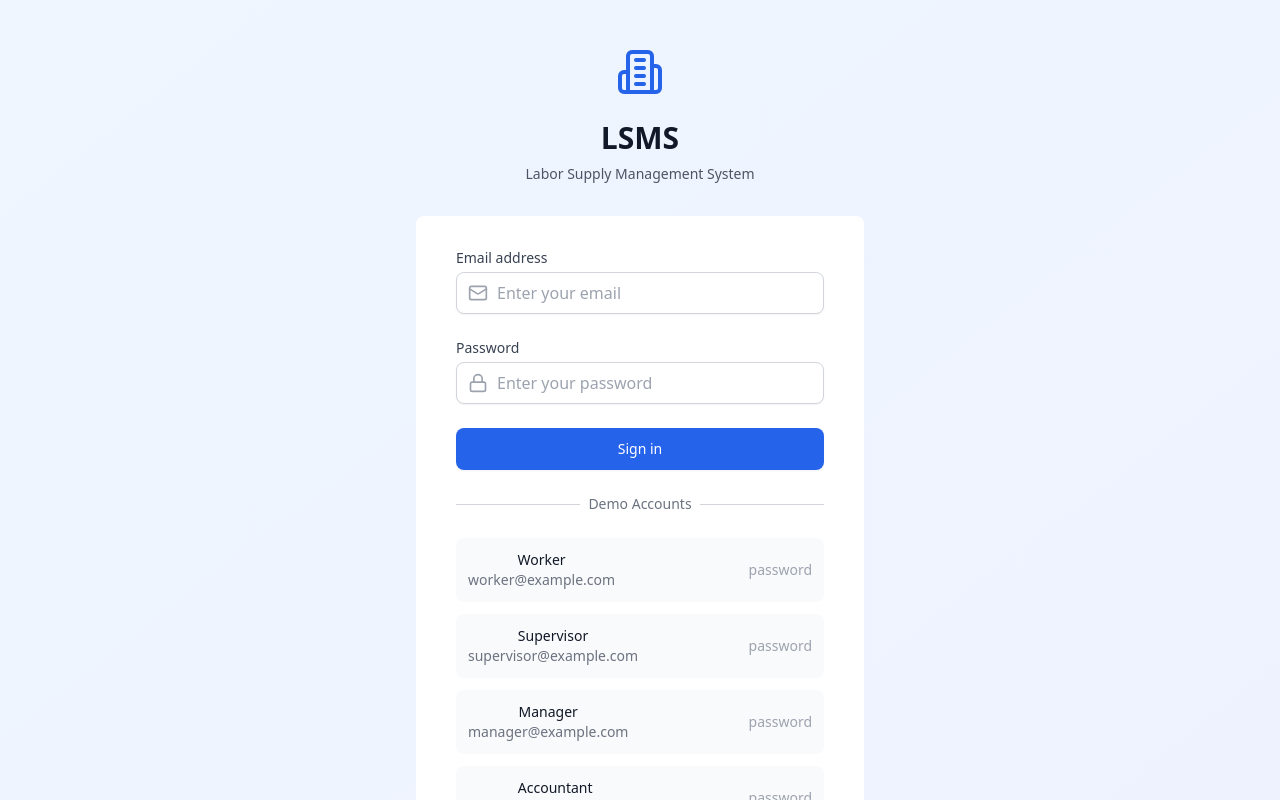
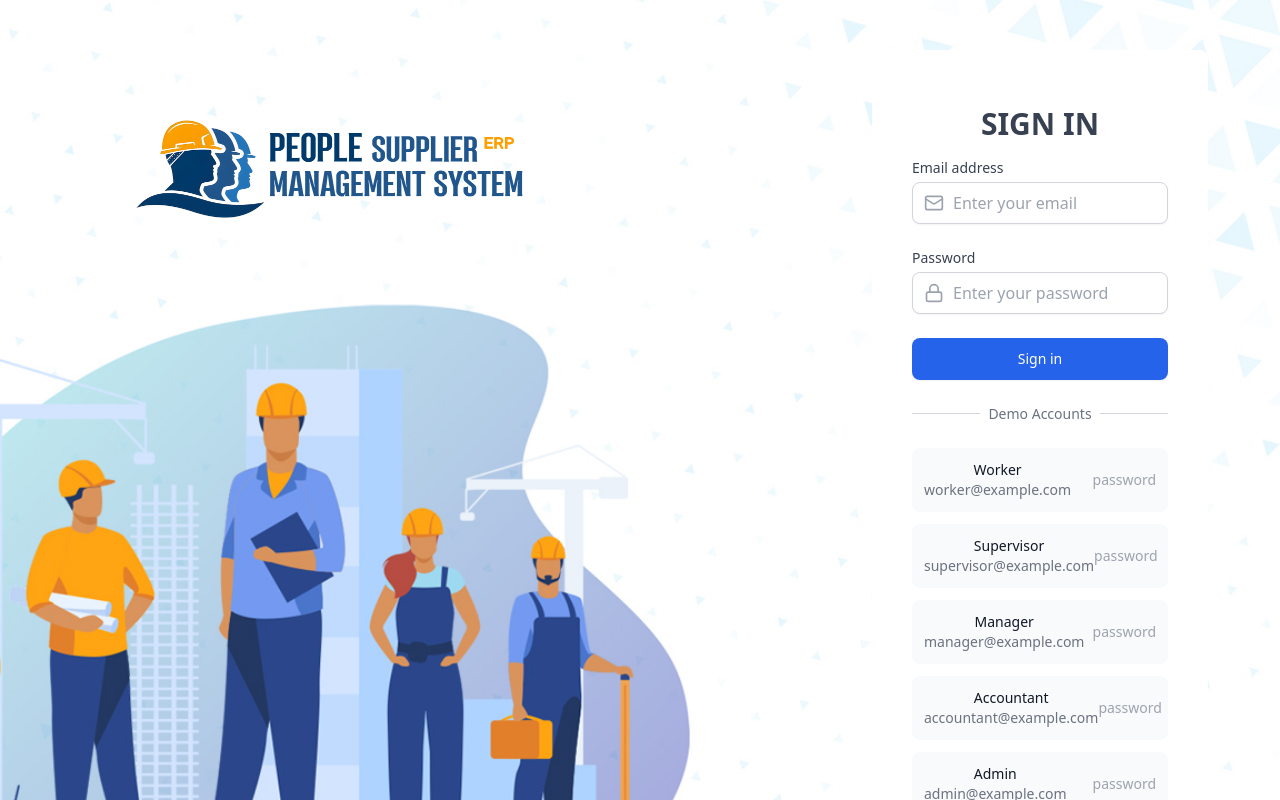
Before and after one commit to soilsoftcodebase/ERPPSMS, a React (Vite) app: page /login in a window 1280 px wide. Shown: the top 800 px of the page. Built offline with nearby package versions, Linux system fonts and the light colour scheme.

Commit message:
Adding Background Image

```diff
--- a/src/pages/Login.tsx
+++ b/src/pages/Login.tsx
@@ -1,14 +1,16 @@
-import React from 'react';
-import { useForm } from 'react-hook-form';
-import { zodResolver } from '@hookform/resolvers/zod';
-import { z } from 'zod';
-import { useNavigate, useLocation } from 'react-router-dom';
-import { useAuth } from '../lib/auth';
-import { Building2, Lock, Mail, AlertCircle, Loader2 } from 'lucide-react';
+import React from "react";
+import { useForm } from "react-hook-form";
+import { zodResolver } from "@hookform/resolvers/zod";
+import { z } from "zod";
+import { useNavigate, useLocation } from "react-router-dom";
+import { useAuth } from "../lib/auth";
+import { Building2, Lock, Mail, AlertCircle, Loader2 } from "lucide-react";
+import PSMSLogo from "../assets/PSMSlogo.png";
+import LSMSbg from "../assets/LSMSbg.jpg";
 
 const loginSchema = z.object({
-  email: z.string().email('Invalid email address'),
-  password: z.string().min(6, 'Password must be at least 6 characters'),
+  email: z.string().email("Invalid email address"),
+  password: z.string().min(6, "Password must be at least 6 characters"),
 });
 
 type LoginFormData = z.infer<typeof loginSchema>;
@@ -17,58 +19,76 @@ export default function Login() {
   const navigate = useNavigate();
   const location = useLocation();
   const { login } = useAuth();
-  const [error, setError] = React.useState('');
+  const [error, setError] = React.useState("");
   const [isLoading, setIsLoading] = React.useState(false);
 
-  const { register, handleSubmit, setValue, formState: { errors } } = useForm<LoginFormData>({
+  const {
+    register,
+    handleSubmit,
+    setValue,
+    formState: { errors },
+  } = useForm<LoginFormData>({
     resolver: zodResolver(loginSchema),
   });
 
   // Get the redirect path from location state or default to '/'
-  const from = location.state?.from?.pathname || '/';
+  const from = location.state?.from?.pathname || "/";
 
   const onSubmit = async (data: LoginFormData) => {
     try {
-      setError('');
+      setError("");
       setIsLoading(true);
       await login(data.email, data.password);
       navigate(from, { replace: true });
     } catch (err) {
-      setError('Invalid email or password');
+      setError("Invalid email or password");
     } finally {
       setIsLoading(false);
     }
   };
 
   const demoAccounts = [
-    { role: 'Worker', email: 'worker@example.com' },
-    { role: 'Supervisor', email: 'supervisor@example.com' },
-    { role: 'Manager', email: 'manager@example.com' },
-    { role: 'Accountant', email: 'accountant@example.com' },
-    { role: 'Admin', email: 'admin@example.com' },
+    { role: "Worker", email: "worker@example.com" },
+    { role: "Supervisor", email: "supervisor@example.com" },
+    { role: "Manager", email: "manager@example.com" },
+    { role: "Accountant", email: "accountant@example.com" },
+    { role: "Admin", email: "admin@example.com" },
   ];
 
   const handleDemoLogin = (email: string) => {
-    setValue('email', email);
-    setValue('password', 'password');
+    setValue("email", email);
+    setValue("password", "password");
   };
 
   return (
-    <div className="min-h-screen bg-gradient-to-br from-blue-50 to-indigo-50 flex flex-col justify-center py-12 sm:px-6 lg:px-8">
-      <div className="sm:mx-auto sm:w-full sm:max-w-md">
-        <div className="flex items-center justify-center">
-          <Building2 className="w-12 h-12 text-blue-600" />
+    <div
+      className="min-h-screen flex flex-col justify-center py-12 sm:px-6 lg:px-10"
+      style={{
+        backgroundImage: `url(${LSMSbg})`, // Adjust the path
+        backgroundSize: "cover",
+        backgroundPosition: "center",
+        backgroundRepeat: "no-repeat",
+      }}
+    >
+      <div className="min-h-screen flex flex-col py-12 sm:px-6 lg:px-8">
+        <div className="">
+          {/* <Building2 className="w-12 h-12 text-blue-600" /> */}
+          <img src={PSMSLogo} alt="PSMS Logo" className="w-[450px] ml-10 " />
         </div>
-        <h2 className="mt-6 text-center text-3xl font-extrabold text-gray-900">
+        <div className="flex-grow flex flex-col justify-center ml-[800px] relative bottom-56">
+          <div className="sm:mx-auto sm:w-full sm:max-w-md ">
+            {/* <h2 className="mt-6 text-center text-3xl font-extrabold text-gray-900">
           LSMS
         </h2>
         <p className="mt-2 text-center text-sm text-gray-600">
           Labor Supply Management System
-        </p>
+        </p> */}
           </div>
-
-      <div className="mt-8 sm:mx-auto sm:w-full sm:max-w-md">
-        <div className="bg-white py-8 px-4 shadow-xl shadow-gray-100/10 sm:rounded-lg sm:px-10">
+          <div className="mt-8 sm:mx-auto sm:w-full sm:max-w-md ">
+            <div className="bg-white py-8 px-4 shadow-2xl shadow-gray-100/10 sm:rounded-lg sm:px-10">
+              <h2 className="mt-6 text-center text-3xl font-bold text-gray-700 mb-4">
+                SIGN IN
+              </h2>
               {error && (
                 <div className="mb-4 bg-red-50 border border-red-200 rounded-lg p-4 flex items-center text-red-700">
                   <AlertCircle className="h-5 w-5 mr-2 flex-shrink-0" />
@@ -78,7 +98,10 @@ export default function Login() {
 
               <form className="space-y-6" onSubmit={handleSubmit(onSubmit)}>
                 <div>
-              <label htmlFor="email" className="block text-sm font-medium text-gray-700">
+                  <label
+                    htmlFor="email"
+                    className="block text-sm font-medium text-gray-700"
+                  >
                     Email address
                   </label>
                   <div className="mt-1 relative">
@@ -86,20 +109,25 @@ export default function Login() {
                       <Mail className="h-5 w-5 text-gray-400" />
                     </div>
                     <input
-                  {...register('email')}
+                      {...register("email")}
                       type="email"
                       autoComplete="email"
                       className="appearance-none block w-full pl-10 px-3 py-2 border border-gray-300 rounded-lg shadow-sm placeholder-gray-400 focus:outline-none focus:ring-blue-500 focus:border-blue-500"
                       placeholder="Enter your email"
                     />
                     {errors.email && (
-                  <p className="mt-1 text-sm text-red-600">{errors.email.message}</p>
+                      <p className="mt-1 text-sm text-red-600">
+                        {errors.email.message}
+                      </p>
                     )}
                   </div>
                 </div>
 
                 <div>
-              <label htmlFor="password" className="block text-sm font-medium text-gray-700">
+                  <label
+                    htmlFor="password"
+                    className="block text-sm font-medium text-gray-700"
+                  >
                     Password
                   </label>
                   <div className="mt-1 relative">
@@ -107,14 +135,16 @@ export default function Login() {
                       <Lock className="h-5 w-5 text-gray-400" />
                     </div>
                     <input
-                  {...register('password')}
+                      {...register("password")}
                       type="password"
                       autoComplete="current-password"
                       className="appearance-none block w-full pl-10 px-3 py-2 border border-gray-300 rounded-lg shadow-sm placeholder-gray-400 focus:outline-none focus:ring-blue-500 focus:border-blue-500"
                       placeholder="Enter your password"
                     />
                     {errors.password && (
-                  <p className="mt-1 text-sm text-red-600">{errors.password.message}</p>
+                      <p className="mt-1 text-sm text-red-600">
+                        {errors.password.message}
+                      </p>
                     )}
                   </div>
                 </div>
@@ -131,7 +161,7 @@ export default function Login() {
                         Signing in...
                       </>
                     ) : (
-                  'Sign in'
+                      "Sign in"
                     )}
                   </button>
                 </div>
@@ -143,7 +173,9 @@ export default function Login() {
                     <div className="w-full border-t border-gray-300" />
                   </div>
                   <div className="relative flex justify-center text-sm">
-                <span className="px-2 bg-white text-gray-500">Demo Accounts</span>
+                    <span className="px-2 bg-white text-gray-500">
+                      Demo Accounts
+                    </span>
                   </div>
                 </div>
 
@@ -155,7 +187,9 @@ export default function Login() {
                       className="flex items-center justify-between p-3 bg-gray-50 rounded-lg text-sm hover:bg-gray-100 transition-colors"
                     >
                       <div>
-                    <p className="font-medium text-gray-900">{account.role}</p>
+                        <p className="font-medium text-gray-900">
+                          {account.role}
+                        </p>
                         <p className="text-gray-500">{account.email}</p>
                       </div>
                       <p className="text-gray-400">password</p>
@@ -170,5 +204,7 @@ export default function Login() {
             </p>
           </div>
         </div>
+      </div>
+    </div>
   );
 }
```
Also changed, not shown: src/assets/LSMSbg.jpg (added), src/assets/PSMSlogo.png (added). Lines whose indentation alone changed are shown as unchanged.
